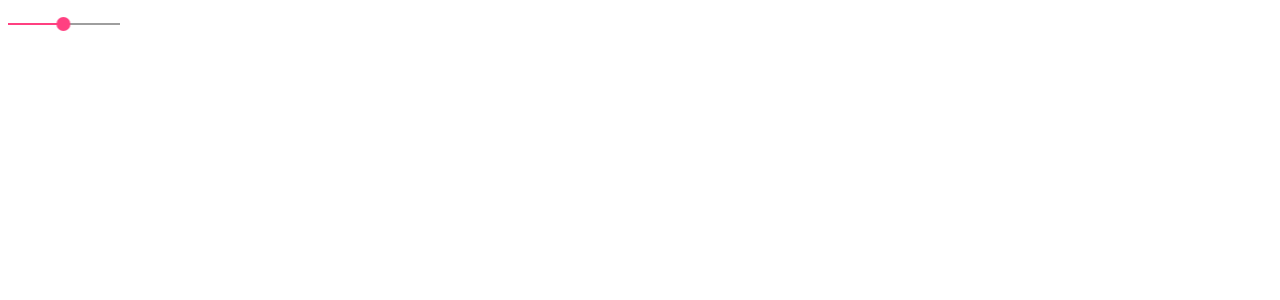
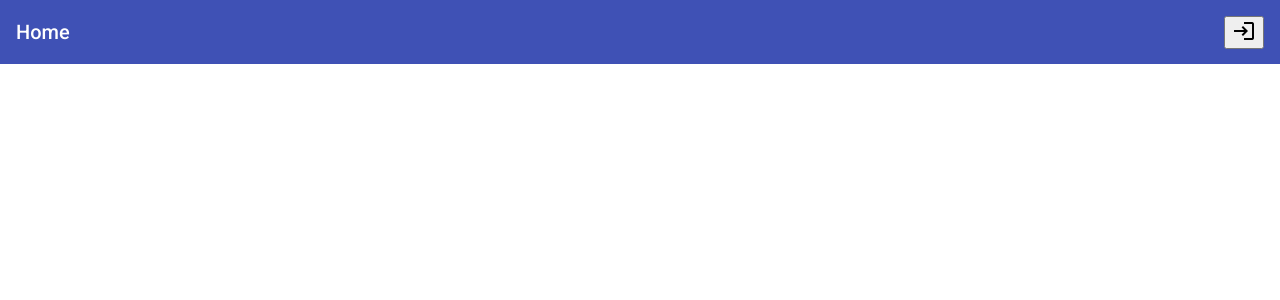
Before and after one commit to karan-kabir/why-donate-frontend, an Angular app: page / in a window 1280 px wide. Shown: the top 300 px of the page. Built offline with nearby package versions, Linux system fonts and the light colour scheme.

Commit message:
feat: Home Page with navigation toolbar added.

```diff
--- a/src/app/app.component.html
+++ b/src/app/app.component.html
@@ -1 +1,3 @@
-<mat-slider min="1" max="100" step="1" value="50"></mat-slider>
+<div class="container">
+    <router-outlet></router-outlet>
+</div>
--- /dev/null
+++ b/src/app/home/home.component.html
@@ -0,0 +1,8 @@
+<mat-toolbar color="primary">
+    <span>Home</span>
+    <span class="example-spacer"></span>
+    <button mat-icon-button (click)="goToPage('login')" class="example-icon"
+        aria-label="Example icon-button with share icon">
+        <mat-icon aria-hidden="false">login</mat-icon>
+    </button>
+</mat-toolbar>
--- /dev/null
+++ b/src/app/home/home.component.scss
@@ -0,0 +1,3 @@
+.example-spacer {
+    flex: 1 1 auto;
+  }
--- /dev/null
+++ b/src/app/home/home.component.ts
@@ -0,0 +1,20 @@
+import { Component, OnInit } from '@angular/core';
+import { Router } from '@angular/router';
+
+@Component({
+  selector: 'app-home',
+  templateUrl: './home.component.html',
+  styleUrls: ['./home.component.scss']
+})
+export class HomeComponent implements OnInit {
+
+  constructor(private router: Router) { }
+
+  ngOnInit(): void {
+  }
+
+  goToPage(pageName: string) {
+    this.router.navigate([`${pageName}`]);
+  }
+
+}
```
Also changed, not shown: src/app/app.module.ts (+17 -7 lines), 1 other file (tests, documents, lock files or other folders).
